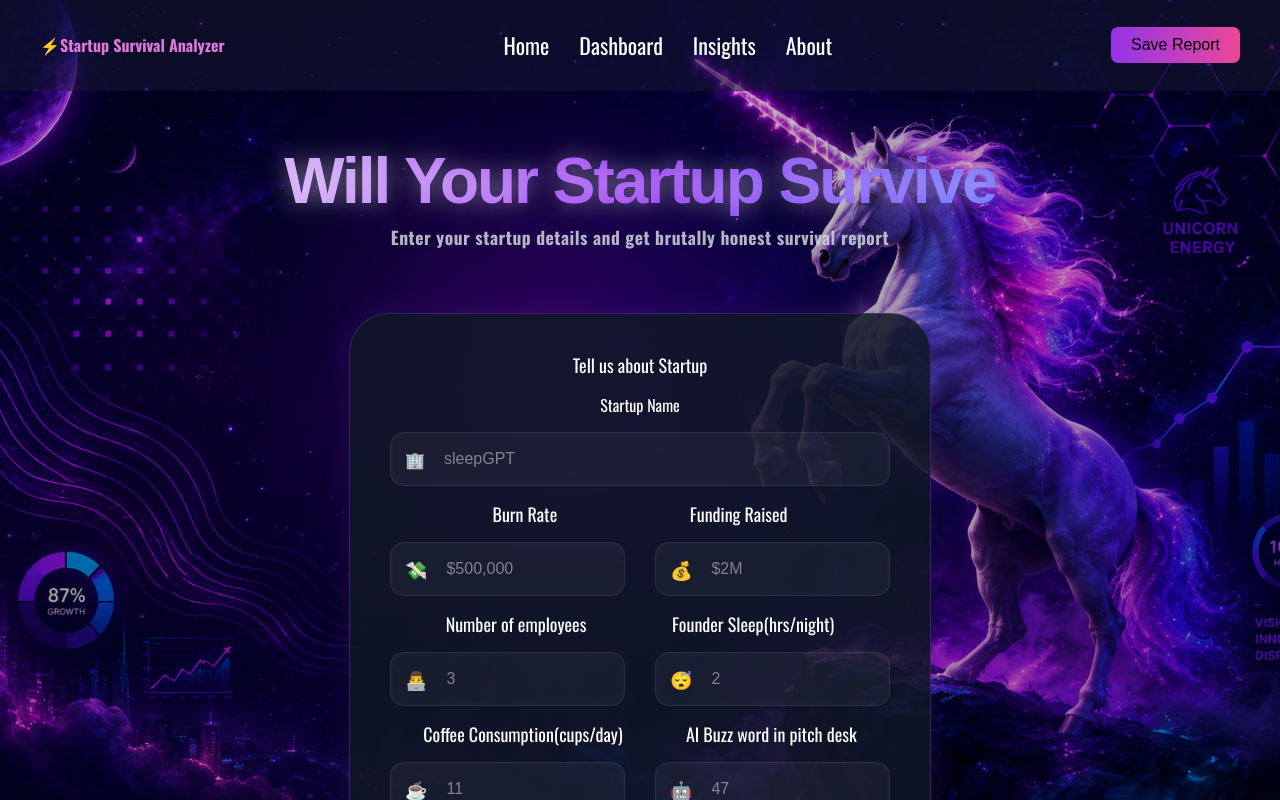
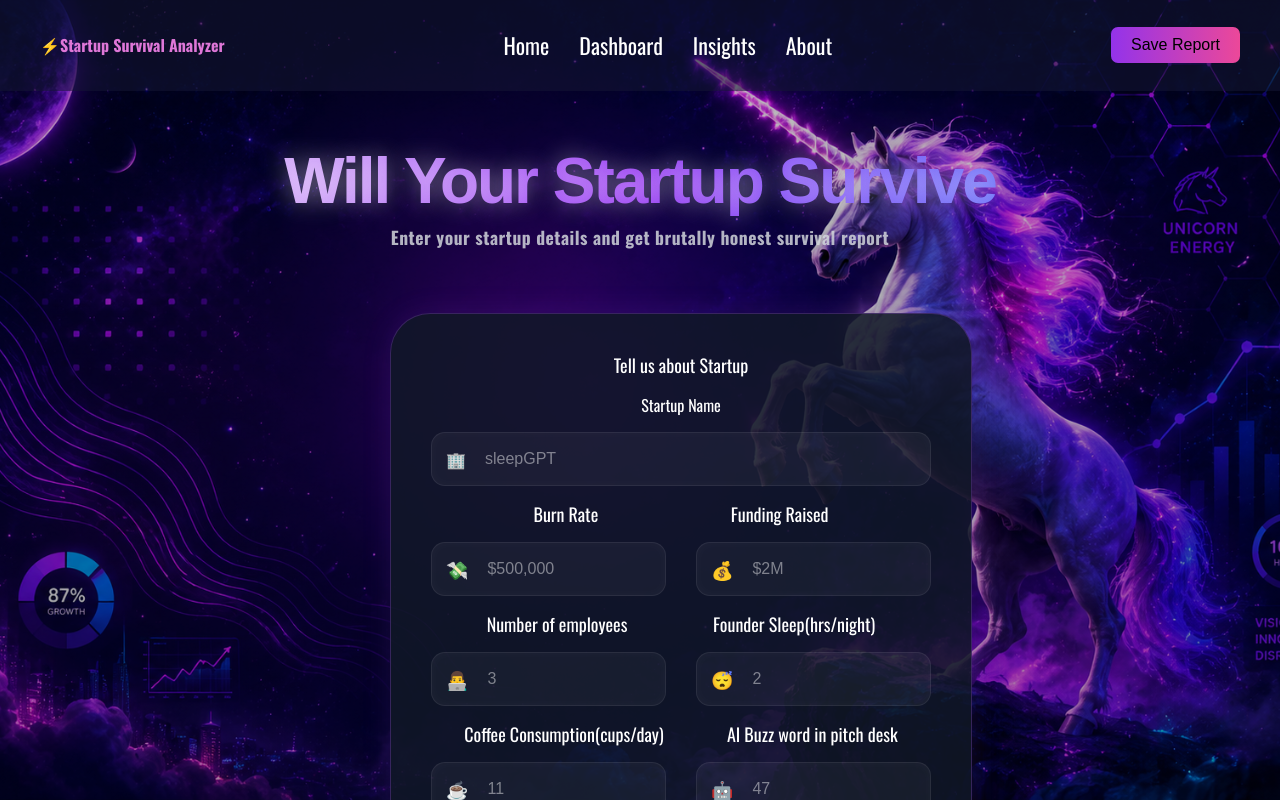
Before and after one commit to PritamBagle451/startup-survival-analyzer, a React (Vite) app: page / in a window 1280 px wide. Shown: the top 800 px of the page. Built offline with nearby package versions, Linux system fonts and the light colour scheme; a web font is replaced by a local one.

Commit message:
fixed layout issue

```diff
--- a/src/App.css
+++ b/src/App.css
@@ -293,7 +293,7 @@ border-radius:24px;
 }
 
 .report-con{
-width: 100%;
+  flex:1;
     max-width:850px;
   overflow: hidden;
   min-height: 750px;
@@ -340,9 +340,11 @@ width: 100%;
  font-size: large;
 }
 .left{
+  flex:1;
     display:flex;
     flex-direction:column;
     gap:25px;
+    max-width: 500px;
 }
 .right{
     flex:1;
```
